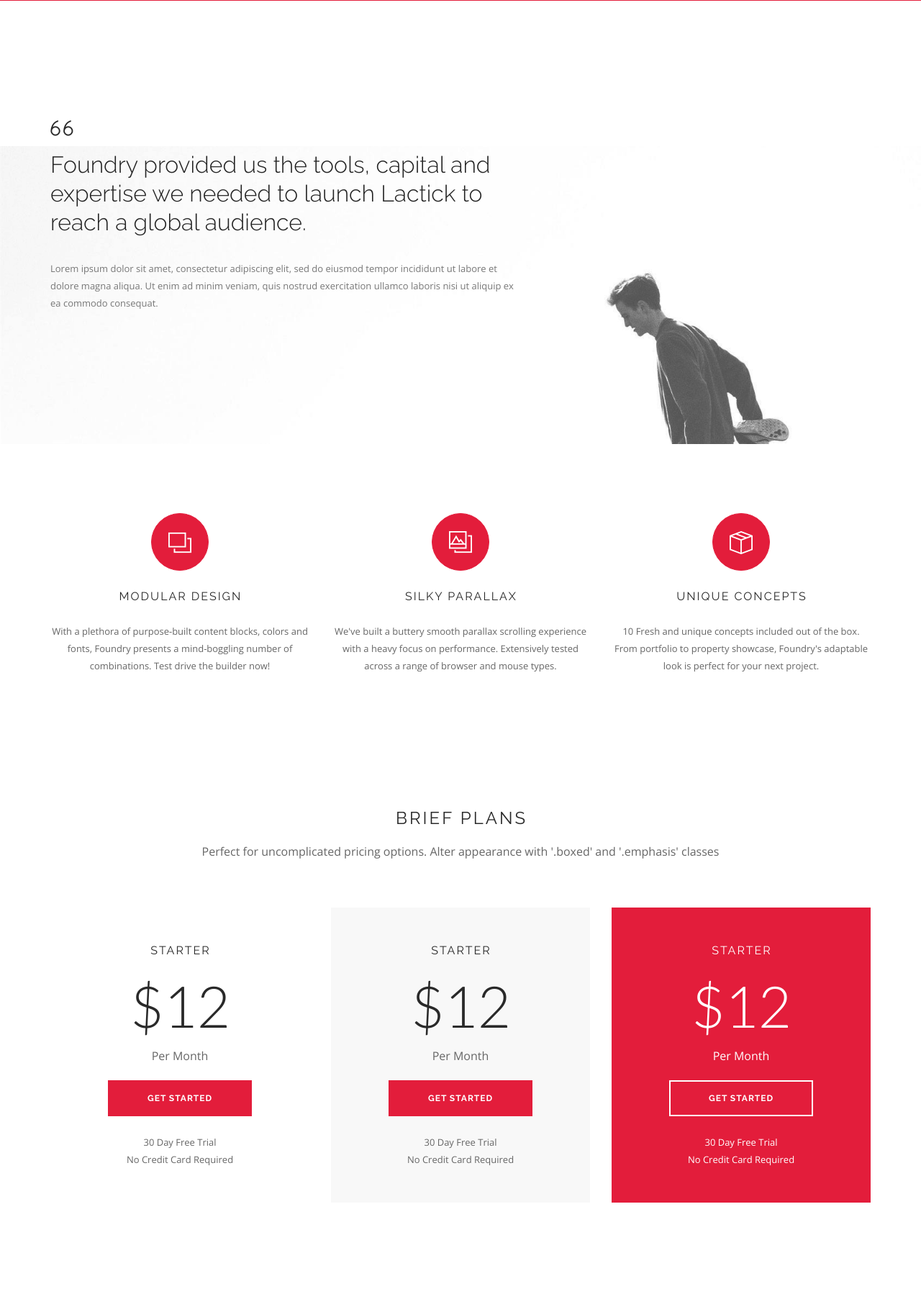
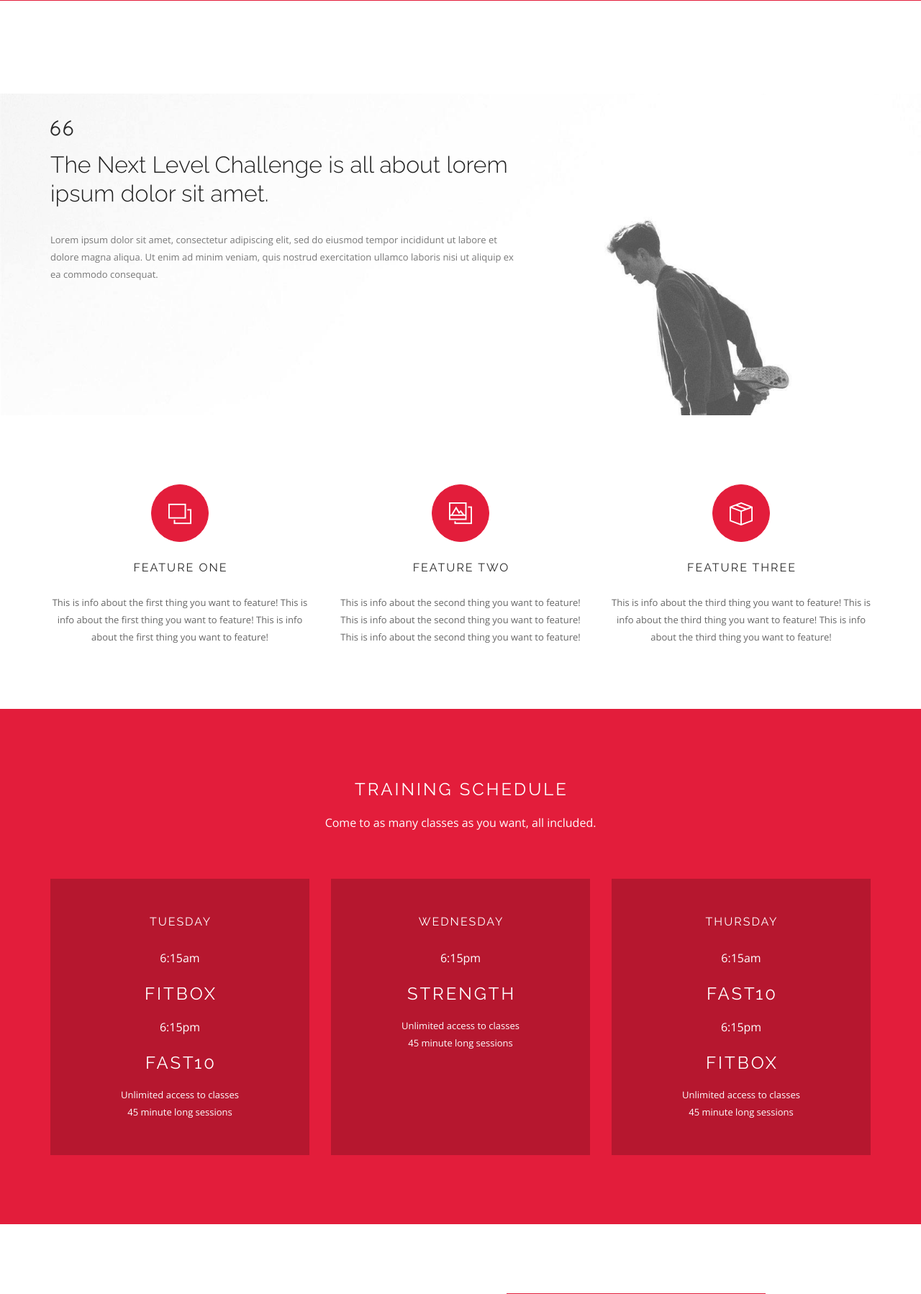
Before and after one commit to IsaacN/elitefour, a PHP site: page /challenge.php in a window 1280 px wide. Shown: the part 1181-2979 px from the top of the page at 72% size. Run offline with PHP 8.4, Linux system fonts and the light colour scheme.

Commit message:
Challenge update

```diff
--- a/challenge.php
+++ b/challenge.php
@@ -71,7 +71,7 @@
 		            <div class="row">
 		                <div class="col-md-7 col-sm-8">
 		                    <i class="ti-quote-left icon icon-sm mb16"></i>
-		                    <h3 class="mb32">Foundry provided us the tools, capital and expertise we needed to launch Lactick to reach a global audience.</h3>
+		                    <h3 class="mb32">The Next Level Challenge is all about lorem ipsum dolor sit amet.</h3>
 		                    <p>
 		                        Lorem ipsum dolor sit amet, consectetur adipiscing elit, sed do eiusmod tempor incididunt ut labore et dolore magna aliqua. Ut enim ad minim veniam, quis nostrud exercitation ullamco laboris nisi ut aliquip ex ea commodo consequat.
 		                    </p>
@@ -87,10 +87,10 @@
 		                    <div class="feature feature-2 filled text-center">
 		                        <div class="text-center">
 		                            <i class="ti-layers icon-sm"></i>
-		                            <h5 class="uppercase">Modular Design</h5>
+		                            <h5 class="uppercase">Feature One</h5>
 		                        </div>
 		                        <p>
-		                            With a plethora of purpose-built content blocks, colors and fonts, Foundry presents a mind-boggling number of combinations. Test drive the builder now!
+		                            This is info about the first thing you want to feature! This is info about the first thing you want to feature! This is info about the first thing you want to feature!
 		                        </p>
 		                    </div>
 
@@ -99,10 +99,10 @@
 		                    <div class="feature feature-2 filled text-center">
 		                        <div class="text-center">
 		                            <i class="ti-gallery icon-sm"></i>
-		                            <h5 class="uppercase">Silky Parallax</h5>
+		                            <h5 class="uppercase">Feature Two</h5>
 		                        </div>
 		                        <p>
-		                            We've built a buttery smooth parallax scrolling experience with a heavy focus on performance. Extensively tested across a range of browser and mouse types.
+		                            This is info about the second thing you want to feature! This is info about the second thing you want to feature! This is info about the second thing you want to feature!
 		                        </p>
 		                    </div>
 
@@ -111,10 +111,10 @@
 		                    <div class="feature feature-2 filled text-center">
 		                        <div class="text-center">
 		                            <i class="ti-package icon-sm"></i>
-		                            <h5 class="uppercase">Unique Concepts</h5>
+		                            <h5 class="uppercase">Feature Three</h5>
 		                        </div>
 		                        <p>
-		                            10 Fresh and unique concepts included out of the box. From portfolio to property showcase, Foundry's adaptable look is perfect for your next project.
+		                            This is info about the third thing you want to feature! This is info about the third thing you want to feature! This is info about the third thing you want to feature!
 		                        </p>
 		                    </div>
 
@@ -123,53 +123,54 @@
 
 		        </div>
 
-		    </section><section>
+		    </section><section class='bg-primary'>
 		        <div class="container">
 		            <div class="row">
 		                <div class="col-sm-12 text-center">
-		                    <h4 class="uppercase mb16">Brief Plans</h4>
+		                    <h4 class="uppercase mb16">Training Schedule</h4>
 		                    <p class="lead mb64">
-		                        Perfect for uncomplicated pricing options. Alter appearance with '.boxed' and '.emphasis' classes
+		                        Come to as many classes as you want, all included.
 		                    </p>
 		                </div>
 		            </div>
 
 		            <div class="row">
 		                <div class="col-md-4 col-sm-6">
-		                    <div class="pricing-table pt-1 text-center">
-		                        <h5 class="uppercase">Starter</h5>
-		                        <span class="price">$12</span>
-		                        <p class="lead">Per Month</p>
-		                        <a class="btn btn-filled btn-lg" href="#">Get Started</a>
+		                    <div class="pricing-table pt-1 text-center emphasis" style='background-color: rgba(0,0,0,0.2)'>
+		                        <h5 class="uppercase">Tuesday</h5>
+		                        <p class="lead">6:15am</p>
+		                        <h4 class="uppercase mb16">Fitbox</h4>
+		                        <p class="lead">6:15pm</p>
+		                        <h4 class="uppercase mb16">Fast10</h4>
 		                        <p>
-		                            30 Day Free Trial
-		                            <br> No Credit Card Required
+		                            Unlimited access to classes
+		                            <br> 45 minute long sessions
 		                        </p>
 		                    </div>
 
 		                </div>
 		                <div class="col-md-4 col-sm-6">
-		                    <div class="pricing-table pt-1 text-center boxed">
-		                        <h5 class="uppercase">Starter</h5>
-		                        <span class="price">$12</span>
-		                        <p class="lead">Per Month</p>
-		                        <a class="btn btn-filled btn-lg" href="#">Get Started</a>
+		                    <div class="pricing-table pt-1 text-center emphasis" style='background-color: rgba(0,0,0,0.2); height: 384px;'>
+		                        <h5 class="uppercase">Wednesday</h5>
+		                        <p class="lead">6:15pm</p>
+		                        <h4 class="uppercase mb16">Strength</h4>
 		                        <p>
-		                            30 Day Free Trial
-		                            <br> No Credit Card Required
+		                            Unlimited access to classes
+		                            <br> 45 minute long sessions
 		                        </p>
 		                    </div>
 
 		                </div>
 		                <div class="col-md-4 col-sm-6">
-		                    <div class="pricing-table pt-1 text-center emphasis">
-		                        <h5 class="uppercase">Starter</h5>
-		                        <span class="price">$12</span>
-		                        <p class="lead">Per Month</p>
-		                        <a class="btn btn-white btn-lg" href="#">Get Started</a>
+		                    <div class="pricing-table pt-1 text-center emphasis" style='background-color: rgba(0,0,0,0.2)'>
+		                        <h5 class="uppercase">Thursday</h5>
+		                        <p class="lead">6:15am</p>
+		                        <h4 class="uppercase mb16">Fast10</h4>
+		                        <p class="lead">6:15pm</p>
+		                        <h4 class="uppercase mb16">Fitbox</h4>
 		                        <p>
-		                            30 Day Free Trial
-		                            <br> No Credit Card Required
+		                            Unlimited access to classes
+		                            <br> 45 minute long sessions
 		                        </p>
 		                    </div>
 
@@ -178,18 +179,18 @@
 
 		        </div>
 
-		    </section><section>
+		    </section><section class=''>
 		        <div class="container">
 		            <div class="row v-align-children">
 		                <div class="col-sm-5">
-		                    <h3>Join us for a day of
-		                        <br> ideas &amp; discussion.</h3>
+		                    <h3>All for a
+		                        <br> great price.</h3>
 		                    <p class="lead mb40">
 		                        Sed ut perspiciatis unde omnis iste natus error sit voluptatem accusantium doloremque laudantium, totam rem aperiam, eaque ipsa quae ab illo inventore veritatis et quasi architecto beatae vitae dicta sunt explicabo.
 		                    </p>
 		                    <div class="overflow-hidden mb32 mb-xs-24">
 		                        <i class="ti-package icon icon-sm pull-left"></i>
-		                        <h6 class="uppercase mb0 inline-block p32">All Inclusive Package</h6>
+		                        <h6 class="uppercase mb0 inline-block p32"></h6>
 		                    </div>
 		                    <div class="overflow-hidden mb32 mb-xs-24">
 		                        <i class="ti-medall-alt icon icon-sm pull-left"></i>
@@ -198,13 +199,14 @@
 		                </div>
 		                <div class="col-md-4 col-sm-6">
 		                    <div class="pricing-table pt-1 text-center emphasis">
-		                        <h5 class="uppercase">Admit One</h5>
-		                        <span class="price">$89</span>
-		                        <p class="lead">Per Ticket</p>
-		                        <a class="btn btn-white btn-lg" href="#">Purchase Ticket</a>
+		                        <h5 class="uppercase">From as little as</h5>
+		                        <span class="price">$20</span>
+		                        <p class="lead">Per Week</p>
+		                        <p>when combined with weekly personal training sessions with Elite Four </p>
+		                        <a class="btn btn-white btn-lg" href="#">I'm In!</a>
 		                        <p>
 		                            <a href="#">Contact Us for</a>
-		                            <br> large ticket volumes
+		                            <br> more information
 		                        </p>
 		                    </div>
 
@@ -217,11 +219,11 @@
 		        <div class="container">
 		            <div class="row">
 		                <div class="col-sm-12 text-center">
-		                    <h2 class="mb8">Start A Foundry Project</h2>
+		                    <h2 class="mb8">Change your life today</h2>
 		                    <p class="lead mb40 mb-xs-24">
-		                        Variant Page Builder, Over 100 Page Templates - The choice is clear.
+		                        Get started on your dream body in as little as six weeks.
 		                    </p>
-		                    <a class="btn btn-filled btn-lg mb0" href="#purchase-template">Purchase Foundry</a>
+		                    <a class="btn btn-filled btn-lg mb0" href="#purchase-template">Join the NLC Today!</a>
 		                </div>
 		            </div>
 
@@ -231,51 +233,15 @@
 		        <div class="container">
 		            <div class="row">
 		                <div class="col-sm-10 col-sm-offset-1 text-center">
-		                    <h3 class="uppercase color-primary mb40 mb-xs-24">A Place To Call Home</h3>
+		                    <h3 class="uppercase color-primary mb40 mb-xs-24">Get in touch!</h3>
 		                    <p class="lead">
 		                        At vero eos et accusamus et iusto odio dignissimos ducimus qui blanditiis praesentium voluptatum deleniti atque corrupti quos dolores et quas molestias excepturi sint occaecati cupiditate non provident, similique sunt in culpa qui officia deserunt mollitia animi, id est laborum et dolorum fuga. Et harum quidem rerum facilis est et expedita distinctio.
 		                    </p>
 		                </div>
 		            </div>
+		             <div class="row">
 
-		        </div>
-
-		    </section></div>
-
-
-	<script src="js/jquery.min.js"></script>
-        <script src="js/bootstrap.min.js"></script>
-        <script src="js/flexslider.min.js"></script>
-        <script src="js/lightbox.min.js"></script>
-        <script src="js/masonry.min.js"></script>
-        <script src="js/flickr.js"></script>
-        <script src="js/twitterfetcher.min.js"></script>
-        <script src="js/spectragram.min.js"></script>
-        <script src="js/ytplayer.min.js"></script>
-        <script src="js/countdown.min.js"></script>
-        <script src="js/smooth-scroll.min.js"></script>
-        <script src="js/parallax.js"></script>
-        <script src="js/scripts.js"></script>
-    </body>
-</html>
-
-		    <section id='contact'>
-		        <div class="container">
-		            <div class="row">
-		                <div class="col-sm-6 col-md-5">
-		                    <h4 class="uppercase">Get In Touch</h4>
-		                    <p>
-		                        If you feel like finding out a bit more about what we do at Elite Four Fitness fill in your name, email address and a brief message about how we could help you and we will get back to you ASAP to book in a free consultation.
-		                    </p>
-		                    <hr>
-		                    <p>Hayden Walker <br style='display: inline-block;'>Snap Fitness Victoria Point <br style='display: inline-block;'>Town Centre Shopping Centre, Victoria Point <br style='display: inline-block;'>Queensland 4165 &nbsp; &nbsp; &nbsp; &nbsp; &nbsp; &nbsp; &nbsp; &nbsp; &nbsp; &nbsp; &nbsp; &nbsp;<br></p>
-		                    <hr>
-		                    <p>
-		                        <strong>E:</strong>&nbsp;hayden@elitefourfitness.com&nbsp;<br>
-		                        <strong>P:</strong> 0422 397 266 &nbsp; &nbsp; &nbsp; &nbsp; &nbsp; &nbsp; &nbsp; &nbsp; &nbsp; &nbsp; &nbsp; &nbsp;<br>
-		                    </p>
-		                </div>
-		                <div class="col-sm-6 col-md-5 col-md-offset-1">
+		                <div class="col-sm-6 col-md-6 col-md-offset-3 col-sm-offset-3">
 		                    <form class="form-email" data-success="Thanks for your submission, we will be in touch shortly." data-error="Please fill all fields correctly.">
 		                        <input type="text" class="validate-required" name="name" placeholder="Your Name">
 		                        <input type="text" class="validate-required" name="phone" placeholder="Phone Number">
@@ -288,7 +254,8 @@
 
 		        </div>
 
-		    </section>
-<?
+		    </section></div>
+
+		    <?
 	include('engine/footer.php');
 ?>
```
